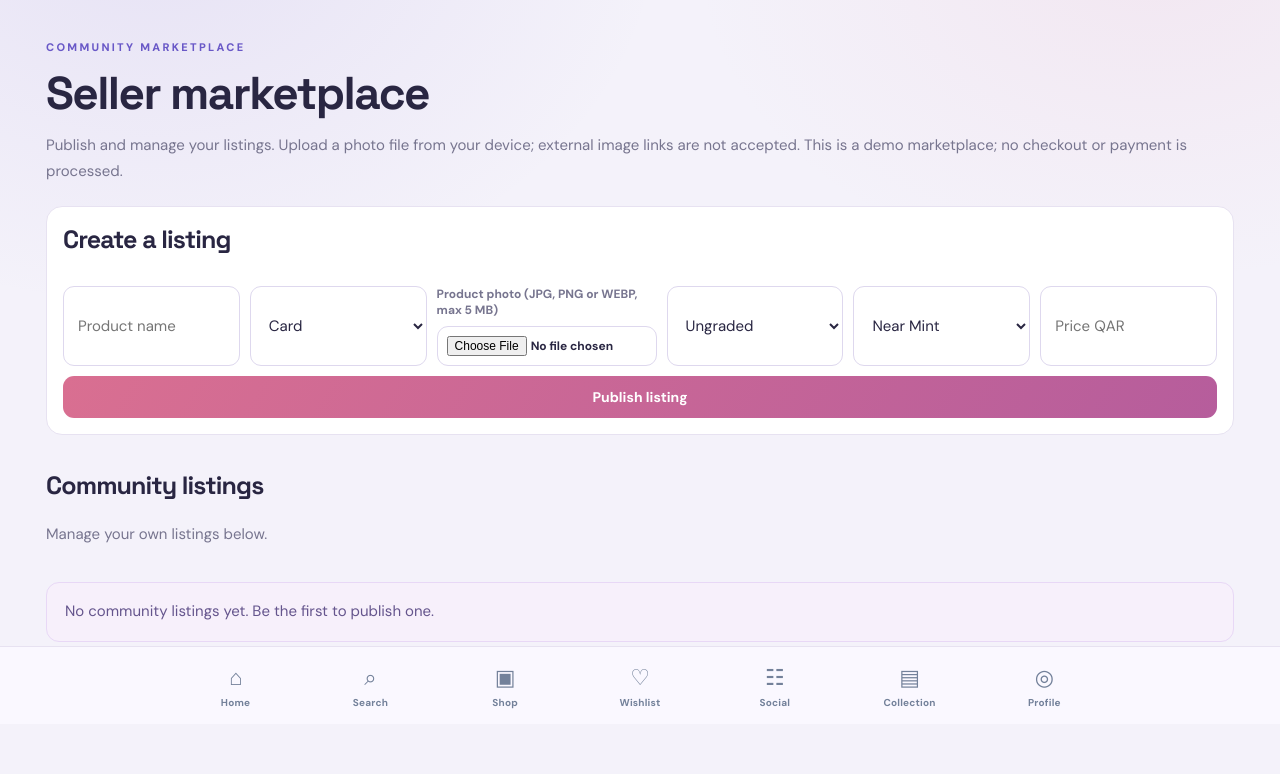
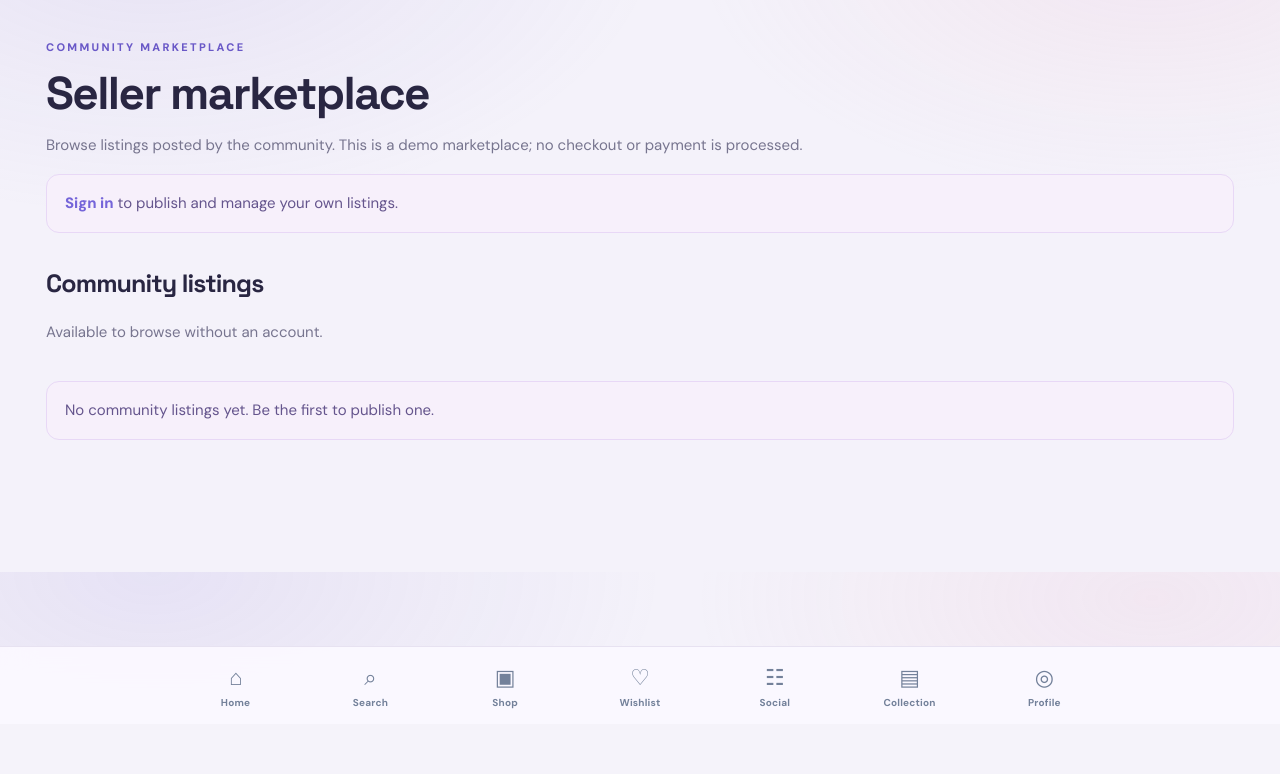
Before and after one commit to shinuxAKI/PokeMarket, an ASP.NET Core app: template PokeMarketApi/Views/Sell/Index.cshtml in a window 1280 px wide. Shown: the part 76-850 px from the top of the page. After the commit the page ends 785 px from the top, so only its background shows below. Run offline with ASP.NET Core 8, Linux system fonts and the light colour scheme; the template is opened without the code that fills it, so the values that code supplies are empty; the project's own start-up code is not run, and a stand-in starts its controllers and pages.

Commit message:
Show public seller listings and gate listing creation

```diff
--- a/PokeMarketApi/Views/Sell/Index.cshtml
+++ b/PokeMarketApi/Views/Sell/Index.cshtml
@@ -1,6 +1,10 @@
 @model IEnumerable<SellerListing>
 @{ ViewData["Title"] = "Seller marketplace"; var currentUserId = (string?)ViewBag.CurrentUserId; }
-<p class="eyebrow">COMMUNITY MARKETPLACE</p><h1>Seller marketplace</h1><p>Publish and manage your listings. Upload a photo file from your device; external image links are not accepted. This is a demo marketplace; no checkout or payment is processed.</p>
+<p class="eyebrow">COMMUNITY MARKETPLACE</p>
+<h1>Seller marketplace</h1>
+<p>Browse listings posted by the community. This is a demo marketplace; no checkout or payment is processed.</p>
+@if (User.Identity?.IsAuthenticated == true)
+{
     <form class="sellform" method="post" action="/Sell/Create" enctype="multipart/form-data">
         @Html.AntiForgeryToken()
         <h2>Create a listing</h2>
@@ -14,7 +18,12 @@
         <input name="priceQar" type="number" min="0.01" max="1000000" step="0.01" required placeholder="Price QAR">
         <button class="btn">Publish listing</button>
     </form>
-<div class="sectionhead"><div><h2>Community listings</h2><p>Manage your own listings below.</p></div></div>
+}
+else
+{
+    <p class="notice"><a href="/Identity/Account/Login?returnUrl=%2FSell">Sign in</a> to publish and manage your own listings.</p>
+}
+<div class="sectionhead"><div><h2>Community listings</h2><p>Available to browse without an account.</p></div></div>
 <div class="grid">
 @foreach (var x in Model)
 {
@@ -25,7 +34,7 @@
         <small>@x.ProductType · @x.Grade · @x.Condition</small>
         <strong data-qar="@x.PriceQar">QAR @x.PriceQar.ToString("N2")</strong>
         <span class="listing-status @(x.Status == "Sold" ? "sold" : "")">@x.Status</span>
-        @if (x.SellerId == currentUserId)
+        @if (x.SellerId == currentUserId && User.Identity?.IsAuthenticated == true)
         {
             <form method="post" action="/Sell/Update" class="listing-edit">
                 @Html.AntiForgeryToken()<input type="hidden" name="id" value="@x.Id">
```
Lines whose indentation alone changed are shown as unchanged.
